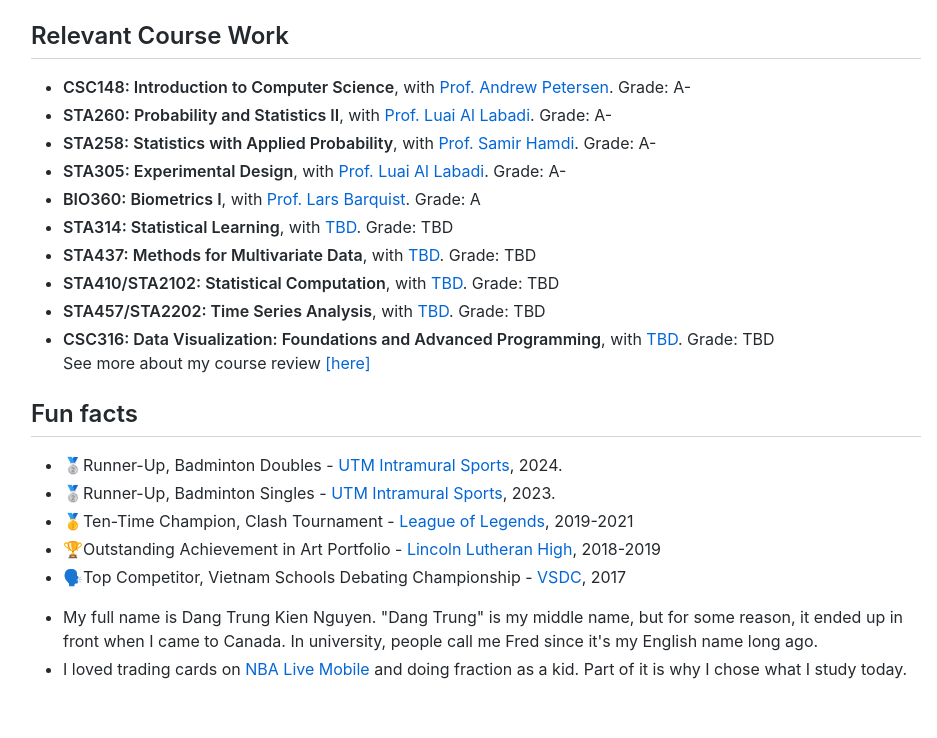
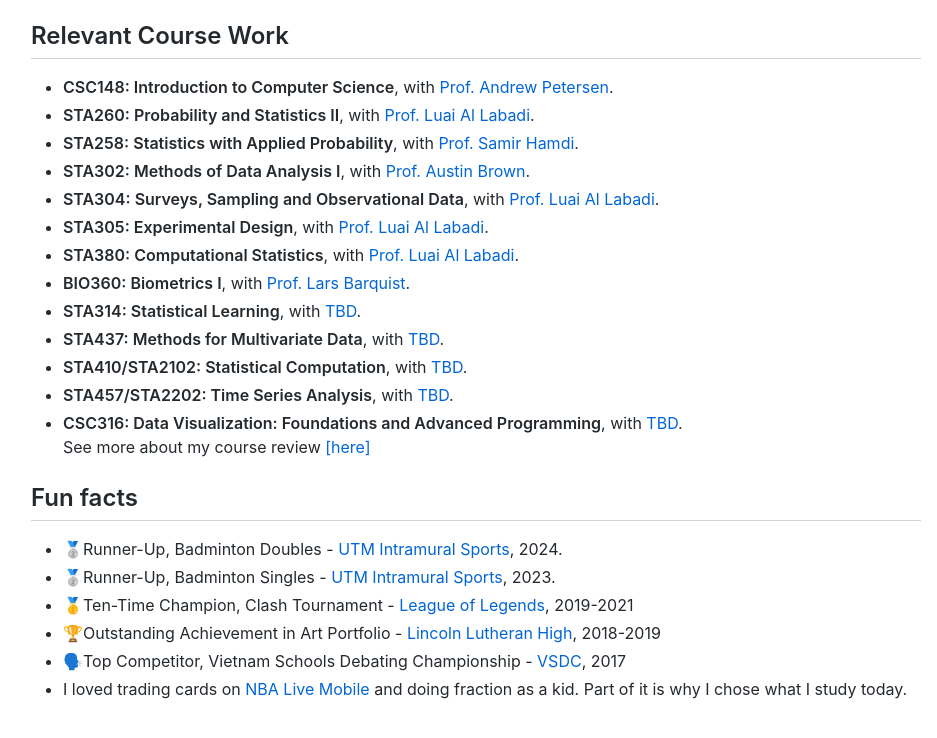
Before and after one commit to kienngyen/kienngyen.github.io, a plain HTML site: page index.html in a window 1280 px wide. Shown: the part 1067-1805 px from the top of the page, without its empty margins (164-1101 px from the left). Drawn offline with Linux system fonts and the light colour scheme.

Commit message:
small update

```diff
--- a/index.html
+++ b/index.html
@@ -213,16 +213,19 @@
 
     <h2 id="course"> Relevant Course Work</h2>
     <ul>
-        <li><strong>CSC148: Introduction to Computer Science</strong>, with <a href="https://utmandrew.bitbucket.io/">Prof. Andrew Petersen</a>. Grade: A-</li>
-        <li><strong>STA260: Probability and Statistics II</strong>, with <a href="https://www.utm.utoronto.ca/math-cs-stats/people/luai-al-labadi">Prof. Luai Al Labadi</a>. Grade: A-</li>
-        <li><strong>STA258: Statistics with Applied Probability</strong>, with <a href="https://www.utm.utoronto.ca/math-cs-stats/people/samir-hamdi">Prof. Samir Hamdi</a>. Grade: A-</li>
-        <li><strong>STA305: Experimental Design</strong>, with <a href="https://www.utm.utoronto.ca/math-cs-stats/people/luai-al-labadi">Prof. Luai Al Labadi</a>. Grade: A-</li>
-        <li><strong>BIO360: Biometrics I</strong>, with <a href="https://www.utm.utoronto.ca/biology/people/lars-barquist">Prof. Lars Barquist</a>. Grade: A</li>
-        <li><strong>STA314: Statistical Learning</strong>, with <a href="">TBD</a>. Grade: TBD</li>
-        <li><strong>STA437: Methods for Multivariate Data</strong>, with <a href="">TBD</a>. Grade: TBD</li>
-        <li><strong>STA410/STA2102: Statistical Computation</strong>, with <a href="">TBD</a>. Grade: TBD</li>
-        <li><strong>STA457/STA2202: Time Series Analysis</strong>, with <a href="">TBD</a>. Grade: TBD</li>
-        <li><strong>CSC316: Data Visualization: Foundations and Advanced Programming</strong>, with <a href="">TBD</a>. Grade: TBD</li>
+        <li><strong>CSC148: Introduction to Computer Science</strong>, with <a href="https://utmandrew.bitbucket.io/">Prof. Andrew Petersen</a>.</li>
+        <li><strong>STA260: Probability and Statistics II</strong>, with <a href="https://www.utm.utoronto.ca/math-cs-stats/people/luai-al-labadi">Prof. Luai Al Labadi</a>.</li>
+        <li><strong>STA258: Statistics with Applied Probability</strong>, with <a href="https://www.utm.utoronto.ca/math-cs-stats/people/samir-hamdi">Prof. Samir Hamdi</a>.</li>
+        <li><strong>STA302: Methods of Data Analysis I</strong>, with <a href="https://austindavidbrown.github.io/">Prof. Austin Brown</a>.</li>
+        <li><strong>STA304: Surveys, Sampling and Observational Data</strong>, with <a href="https://www.utm.utoronto.ca/math-cs-stats/people/luai-al-labadi">Prof. Luai Al Labadi</a>.</li>
+        <li><strong>STA305: Experimental Design</strong>, with <a href="https://www.utm.utoronto.ca/math-cs-stats/people/luai-al-labadi">Prof. Luai Al Labadi</a>.</li>
+        <li><strong>STA380: Computational Statistics</strong>, with <a href="https://www.utm.utoronto.ca/math-cs-stats/people/luai-al-labadi">Prof. Luai Al Labadi</a>.</li>
+        <li><strong>BIO360: Biometrics I</strong>, with <a href="https://www.utm.utoronto.ca/biology/people/lars-barquist">Prof. Lars Barquist</a>.</li>
+        <li><strong>STA314: Statistical Learning</strong>, with <a href="">TBD</a>.</li>
+        <li><strong>STA437: Methods for Multivariate Data</strong>, with <a href="">TBD</a>.</li>
+        <li><strong>STA410/STA2102: Statistical Computation</strong>, with <a href="">TBD</a>.</li>
+        <li><strong>STA457/STA2202: Time Series Analysis</strong>, with <a href="">TBD</a>.</li>
+        <li><strong>CSC316: Data Visualization: Foundations and Advanced Programming</strong>, with <a href="">TBD</a>.</li>
 
         <p> See more about my course review <a href="">[here]</a> </p>
     </ul>
@@ -234,8 +237,6 @@
         <li>🥇Ten-Time Champion, Clash Tournament - <a href="https://support-leagueoflegends.riotgames.com/hc/en-us/articles/360000951548-Clash-FAQ">League of Legends</a>, 2019-2021</li>
         <li>🏆Outstanding Achievement in Art Portfolio - <a href="https://www.lincolnlutheran.org/">Lincoln Lutheran High</a>, 2018-2019</li>
         <li>🗣️Top Competitor, Vietnam Schools Debating Championship - <a href="https://www.nordangliaeducation.com/bvis-hanoi/news/2017/11/20/bvis-hanoi-wins-hanoi-open-vietnam-schools-debating-championship">VSDC</a>, 2017</li>
-        <p></p>
-        <li>My full name is Dang Trung Kien Nguyen. "Dang Trung" is my middle name, but for some reason, it ended up in front when I came to Canada. In university, people call me Fred since it's my English name long ago.</li>
         <li>I loved trading cards on <a href="https://www.ea.com/games/nba-live/nba-live-mobile">NBA Live Mobile</a> and doing fraction as a kid. Part of it is why I chose what I study today.</li>
     </ul>
 </body>
```
